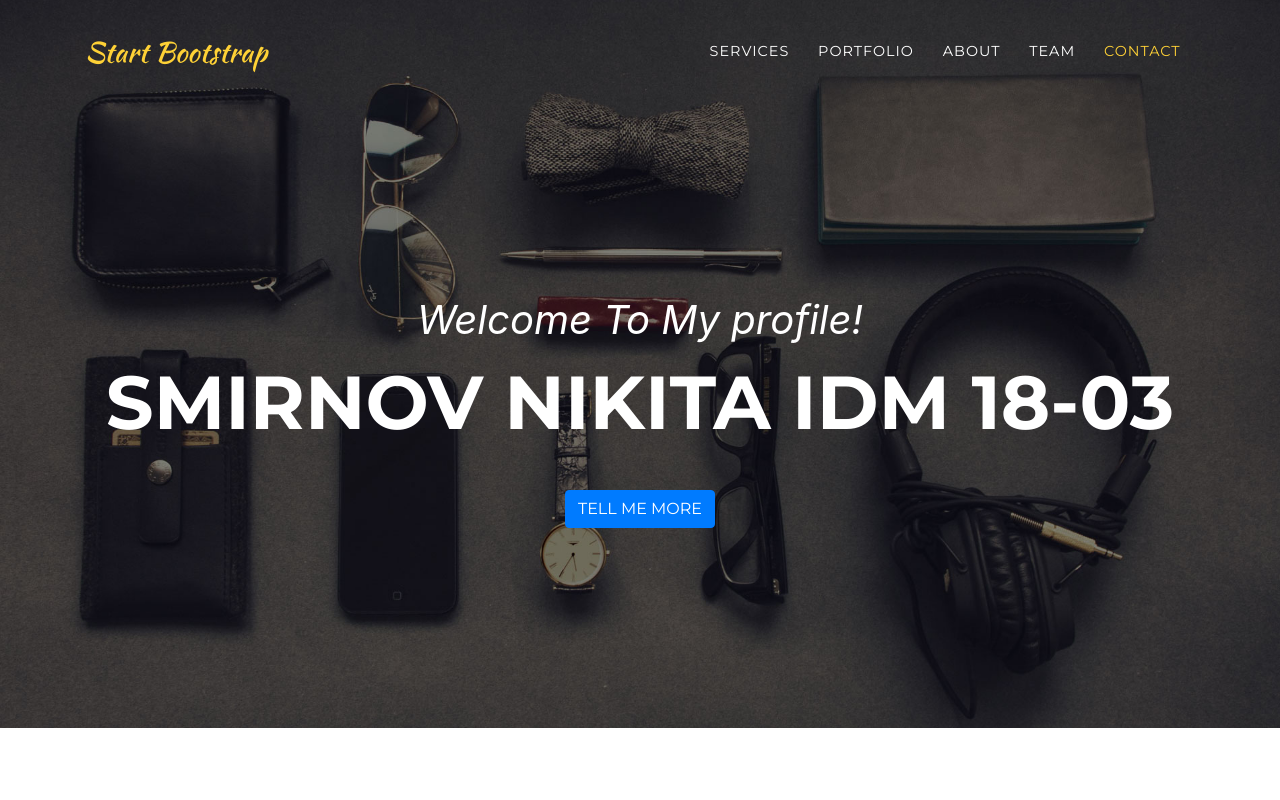
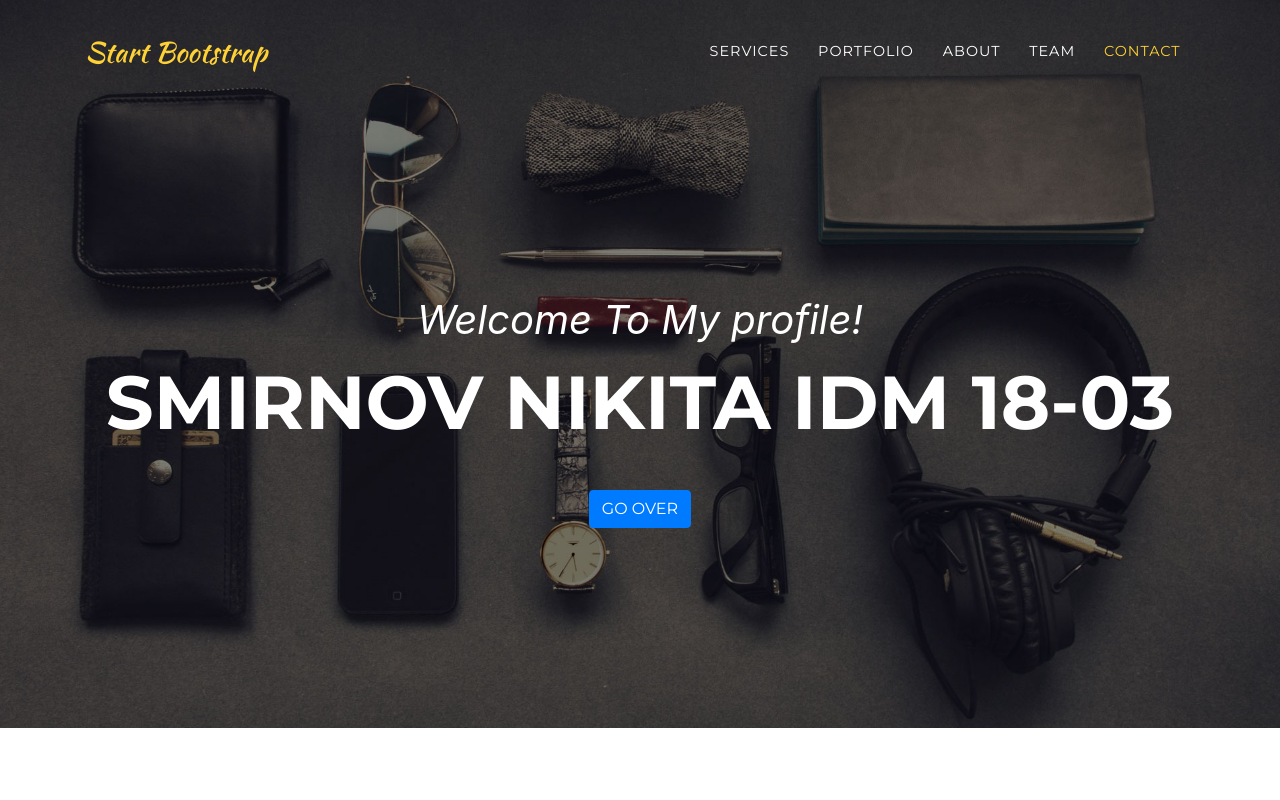
Before and after one commit to NikitaSmirnov17/Nikita17, a website with bundled scripts: page index.html in a window 1280 px wide. Shown: the top 800 px of the page. Built offline with nearby package versions, Linux system fonts and the light colour scheme; files whose address does not match are found by name; a web font is replaced by a local one.

Commit message:
Update index.html

```diff
--- a/index.html
+++ b/index.html
@@ -63,7 +63,7 @@
         <div class="intro-text">
           <div class="intro-lead-in">Welcome To My profile!</div>
           <div class="intro-heading text-uppercase">Smirnov Nikita IDM 18-03</div>
-          <a class="btn btn-primary btn-xl text-uppercase js-scroll-trigger" href="#https://github.com/NikitaSmirnov17">Tell Me More</a>
+          <a class="btn btn-primary btn-xl text-uppercase js-scroll-trigger" href="#https://github.com/NikitaSmirnov17">go over</a>
         </div>
       </div>
     </header>
```
